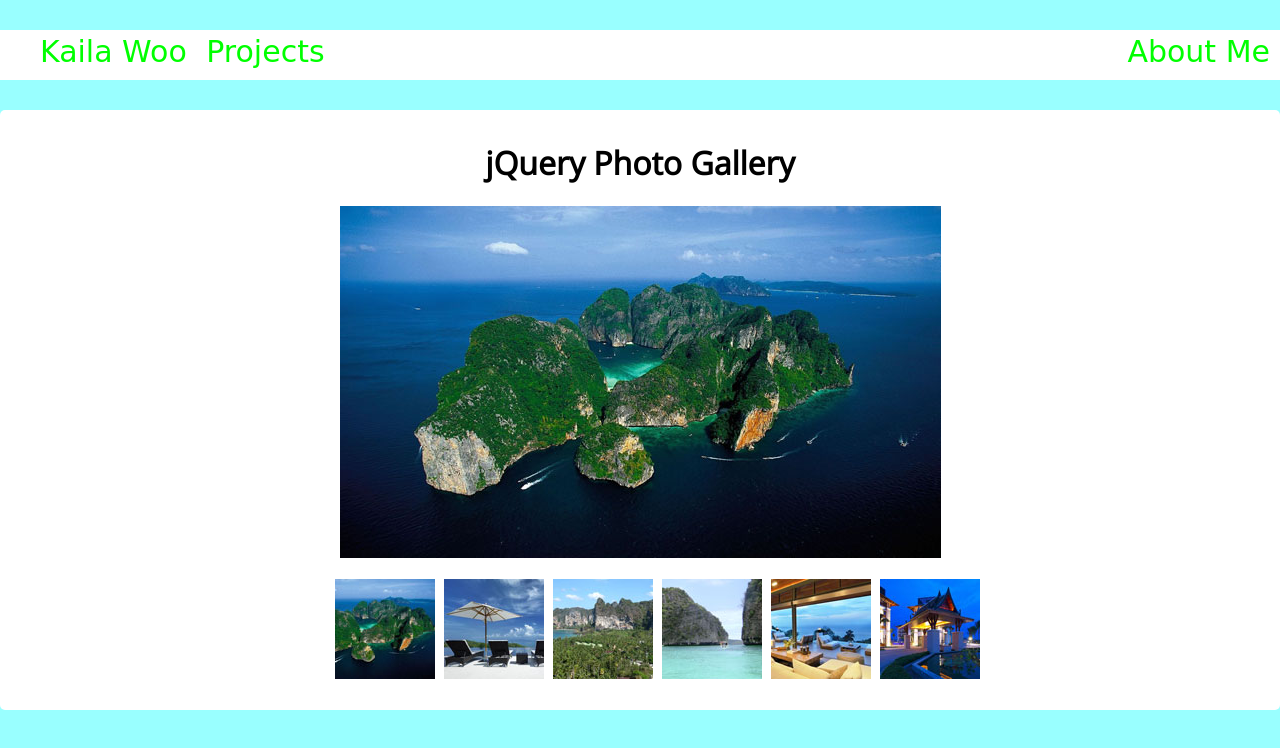
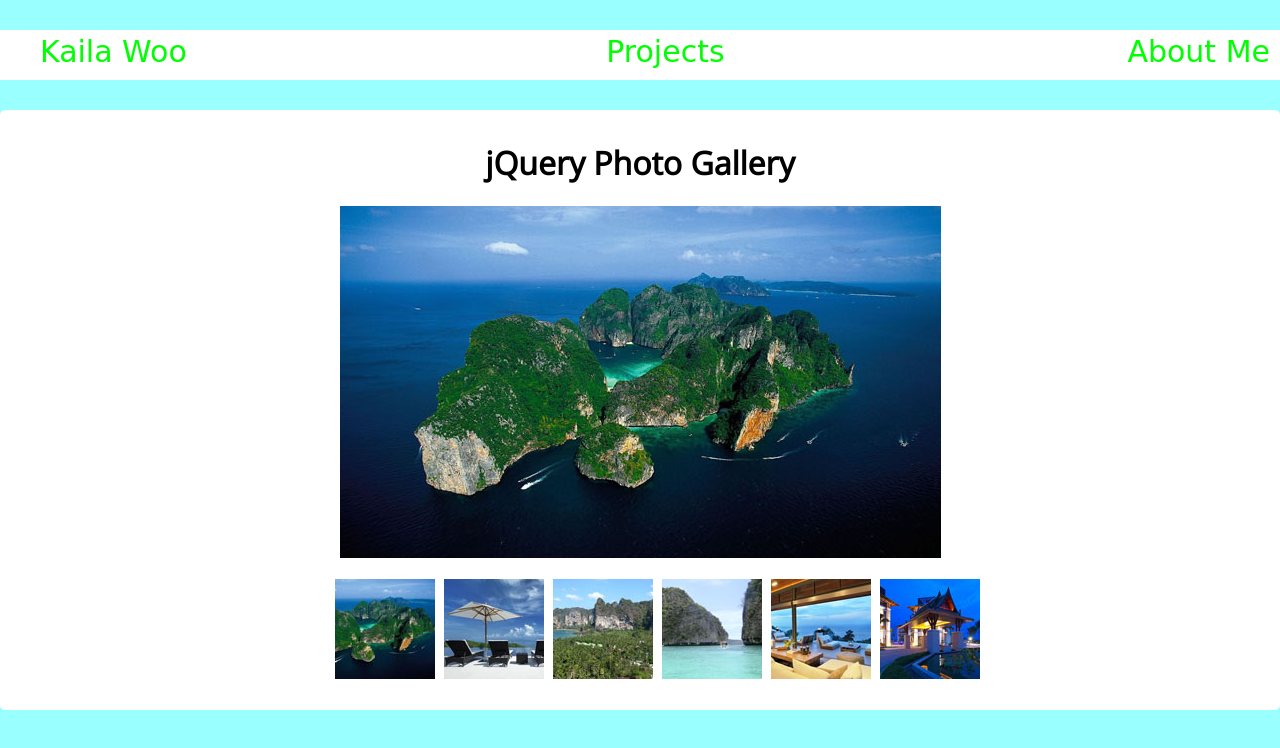
Before and after one commit to KailaWoo/KailaWoo.github.io, a plain HTML site: page photo.html in a window 1280 px wide. Drawn offline with nearby package versions, Linux system fonts and the light colour scheme.

Commit message:
project in the middle

```diff
--- a/photo.css
+++ b/photo.css
@@ -13,3 +13,8 @@
 	display: inline;
 	margin-right: 5px;
 }
+
+#middle{
+	margin-left: 400px;
+
+}
--- a/photo.html
+++ b/photo.html
@@ -20,7 +20,7 @@
 		<ul class="navigation">
 			<li id="left" ><a href="index.html">Kaila Woo<a/></li>
 			<li id="right"><a href="About.html">About Me<a/></li>
-			<li><a href="projects.html">Projects</a></li>
+			<li id="middle"><a href="projects.html">Projects</a></li>
 	</nav>
 	<div class="container">
 	<h1 class="title">jQuery Photo Gallery</h1>
```
